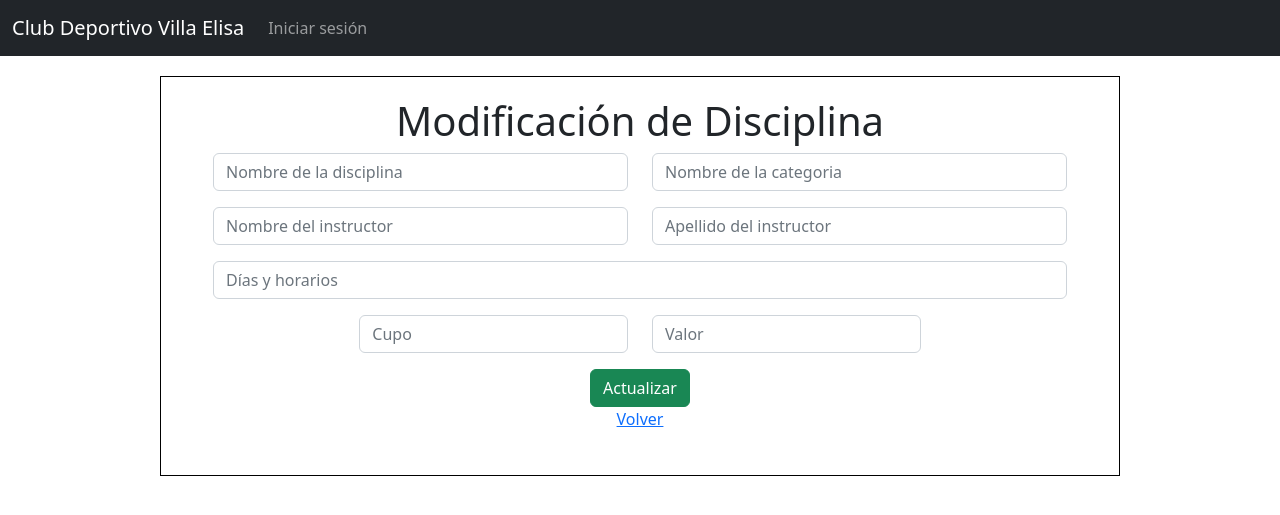
After one commit to pamelaAHeredia/proyecto-de-software, a Flask app: template admin/src/web/templates/disciplines/update.html in a window 1280 px wide. The commit adds this page. Shown: the top 515 px of the page. Run offline with Flask 2, Linux system fonts and the light colour scheme; the template is opened without the code that fills it: values that come from a table or form of the project are taken from there, others are empty.

Commit message:
Agregue el update de la disciplina.

```diff
--- a/admin/src/web/forms/discipline.py
+++ b/admin/src/web/forms/discipline.py
@@ -2,7 +2,7 @@ from flask_wtf import FlaskForm
 from wtforms import StringField, DecimalField, SubmitField, IntegerField
 from wtforms.validators import InputRequired, NumberRange, Length
 
-class CreateDisciplineForm(FlaskForm):
+class DisciplineBaseForm(FlaskForm):
     name = StringField("Disciplina", validators=[InputRequired()])
     category = StringField("Categoria", validators=[InputRequired()])
     instructor_first_name = StringField("Nombre del Instructor", validators=[InputRequired()])
@@ -10,4 +10,9 @@ class CreateDisciplineForm(FlaskForm):
     days_and_schedules = StringField("Día y Horario", validators=[InputRequired()])
     registration_quota = IntegerField("Cupos", validators=[InputRequired(), NumberRange(min=1)])
     amount = DecimalField("Precio", validators=[InputRequired(), NumberRange(min=0)])
+
+class CreateDisciplineForm(DisciplineBaseForm):
     submit = SubmitField('Guardar')
+
+class UpdateDisciplineForm(CreateDisciplineForm):
+    submit = SubmitField('Actualizar')
--- a/admin/src/web/templates/disciplines/index.html
+++ b/admin/src/web/templates/disciplines/index.html
@@ -45,7 +45,7 @@
                 </td>
                 <td>
                     <div class="btn-group mb-3">
-                        <a class="btn btn-sm btn-success rounded-pill d-inline" href="#" role="button">
+                        <a class="btn btn-sm btn-success rounded-pill d-inline" href="{{ url_for('discipline.update', discipline_id=discipline.id) }}" role="button">
                             Editar
                         </a>
                         <a class="btn btn-sm btn-danger rounded-pill d-inline" href="#" role="button">
--- /dev/null
+++ b/admin/src/web/templates/disciplines/update.html
@@ -0,0 +1,72 @@
+{% extends "layout.html" %}
+{% block title %}Modificacion de Disciplina{% endblock %}
+{% block head %}
+{{ super() }}
+{% endblock %}
+{% block content %}
+
+
+<div class="container">
+    <div class="row">
+        <div class="col-12 text-center">
+            <h1>Modificación de Disciplina</h1>
+        </div>
+    </div>
+    <form action="{{ url_for('discipline.update', discipline_id=discipline_id)}}" method="post">
+        {{ form.hidden_tag() }}
+        <div class="row">
+            <div class="col">
+                <div class="input-group mb-3">
+                    {{ form.name(class_="form-control", placeholder="Nombre de la disciplina", size=32)}}
+                </div>
+            </div>
+            <div class="col">
+                <div class="input-group mb-3">
+                    {{ form.category(class_="form-control", placeholder="Nombre de la categoria")}}
+                </div>
+            </div>
+        </div>
+        <div class="row">
+            <div class="col">
+                <div class="input-group mb-3">
+                    {{ form.instructor_first_name(class_="form-control", placeholder="Nombre del instructor")}}
+                </div>
+            </div>
+            <div class="col">
+                <div class="input-group mb-3">
+                    {{ form.instructor_last_name(class_="form-control", placeholder="Apellido del instructor")}}
+                </div>
+            </div>
+        </div>
+
+        <div class="form-group mb-3">
+            {{ form.days_and_schedules(class_="form-control", placeholder="Días y horarios")}}
+        </div>
+        <div class="row justify-content-md-center">
+            <div class="col-lg-4 col-md-4 col-12">
+                <div class="form-group mb-3">
+                    {{ form.registration_quota(class_="form-control", placeholder="Cupo")}}
+                </div>
+            </div>
+            <div class="col-lg-4 col-md-4 col-12">
+                <div class="form-group mb-3">
+                    {{ form.amount(class_="form-control", placeholder="Valor")}}
+                </div>
+            </div>
+        </div>
+        <div class="row">
+            <div class="col-sm-12 d-flex justify-content-center">
+                {{ form.submit(class="btn btn-success") }}
+            </div>
+        </div>
+        <div class="row">
+            <div class="col-sm-12 d-flex justify-content-center">
+                <a href="{{url_for('discipline.index')}}"> Volver </a>
+            </div>
+        </div>
+    </form>
+</div>
+
+
+
+{% endblock %}
```
Also changed, not shown: admin/src/services/discipline.py (+51 -3 lines), admin/src/web/controllers/discipline.py (+49 -1 lines).
